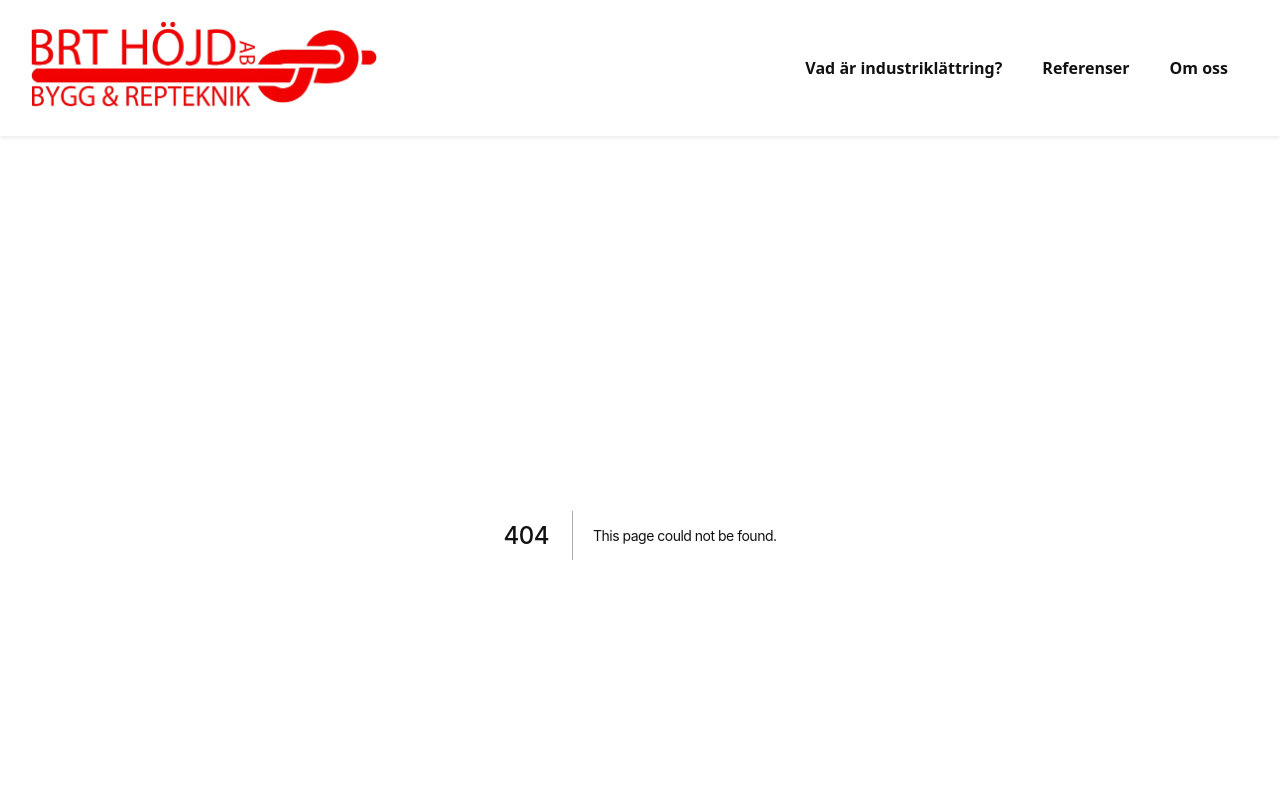
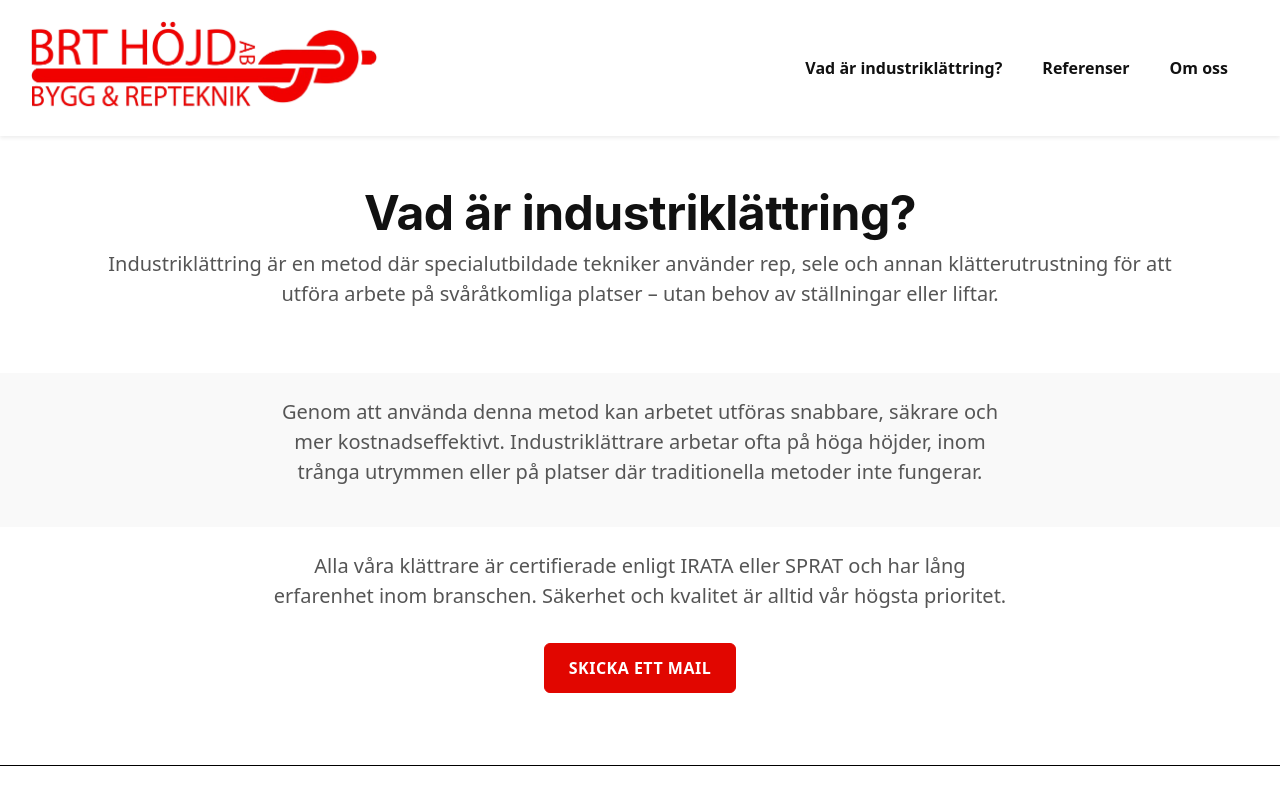
Before and after one commit to EmpyreanMist/brt-hojd-ab, a Next.js app: page /industriklattring in a window 1280 px wide. Before the commit this address had no page. Shown: the top 788 px of the page. Built offline with nearby package versions, Linux system fonts and the light colour scheme.

Commit message:
Further progress

```diff
--- a/package.json
+++ b/package.json
@@ -10,6 +10,7 @@
   },
   "dependencies": {
     "bootstrap": "^5.3.6",
+    "framer-motion": "^12.18.1",
     "next": "15.3.3",
     "react": "^19.0.0",
     "react-bootstrap": "^2.10.10",
--- a/src/app/components/Footer.tsx
+++ b/src/app/components/Footer.tsx
@@ -50,7 +50,7 @@ export default function Footer() {
           <Col md={4} className="mb-3">
             <h5>Kontakt</h5>
             <p className="small mb-1">E-post: elias@brthojd.se</p>
-            <p className="small mb-0">Telefon: 0705797247</p>
+            <p className="small mb-0">Telefon: 070 579 72 47</p>
             <p className="small mb-1">Adress: Krondikesvägen 78B Östersund</p>
           </Col>
         </Row>
--- a/src/app/components/Header.tsx
+++ b/src/app/components/Header.tsx
@@ -51,10 +51,13 @@ export default function Header() {
 
           <Offcanvas.Body className="bg-white text-dark">
             <Nav className="justify-content-end flex-grow-1 pe-3 gap-4">
-              <Nav.Link className="text-dark fw-semibold" href="#tjanster">
+              <Nav.Link
+                className="text-dark fw-semibold"
+                href="/industriklattring"
+              >
                 Vad är industriklättring?
               </Nav.Link>
-              <Nav.Link className="text-dark fw-semibold" href="#om-oss">
+              <Nav.Link className="text-dark fw-semibold" href="/referenser">
                 Referenser
               </Nav.Link>
               <Nav.Link className="text-dark fw-semibold" href="/om">
--- /dev/null
+++ b/src/app/industriklattring/page.tsx
@@ -0,0 +1,57 @@
+import Container from "react-bootstrap/Container";
+import Row from "react-bootstrap/Row";
+import Col from "react-bootstrap/Col";
+
+export default function IndustriklattringP() {
+  return (
+    <main className="bg-white text-dark">
+      <section className="py-5 bg-white text-center">
+        <Container>
+          <h1 className="display-5 fw-bold fade-in">
+            Vad är industriklättring?
+          </h1>
+          <p className="lead fade-in delay-1">
+            Industriklättring är en metod där specialutbildade tekniker använder
+            rep, sele och annan klätterutrustning för att utföra arbete på
+            svåråtkomliga platser – utan behov av ställningar eller liftar.
+          </p>
+        </Container>
+      </section>
+
+      <section className="py-4 bg-light">
+        <Container>
+          <Row className="justify-content-center text-center">
+            <Col md={8} className="fade-in delay-2">
+              <p className="lead">
+                Genom att använda denna metod kan arbetet utföras snabbare,
+                säkrare och mer kostnadseffektivt. Industriklättrare arbetar
+                ofta på höga höjder, inom trånga utrymmen eller på platser där
+                traditionella metoder inte fungerar.
+              </p>
+            </Col>
+          </Row>
+        </Container>
+      </section>
+
+      <section className="py-4">
+        <Container>
+          <Row className="justify-content-center text-center">
+            <Col md={8} className="fade-in delay-3">
+              <p className="lead">
+                Alla våra klättrare är certifierade enligt IRATA eller SPRAT och
+                har lång erfarenhet inom branschen. Säkerhet och kvalitet är
+                alltid vår högsta prioritet.
+              </p>
+              <a
+                href="mailto:elias@brthojd.se?subject=Industriklättring&body=Hej! Jag vill veta mer om industriklättring."
+                className="btn btn-dark mt-3"
+              >
+                Skicka ett mail
+              </a>
+            </Col>
+          </Row>
+        </Container>
+      </section>
+    </main>
+  );
+}
```
Also changed, not shown: src/app/om/page.tsx (+5 -2 lines), src/app/page.tsx (+6 -3 lines), 1 other file (tests, documents, lock files or other folders).
